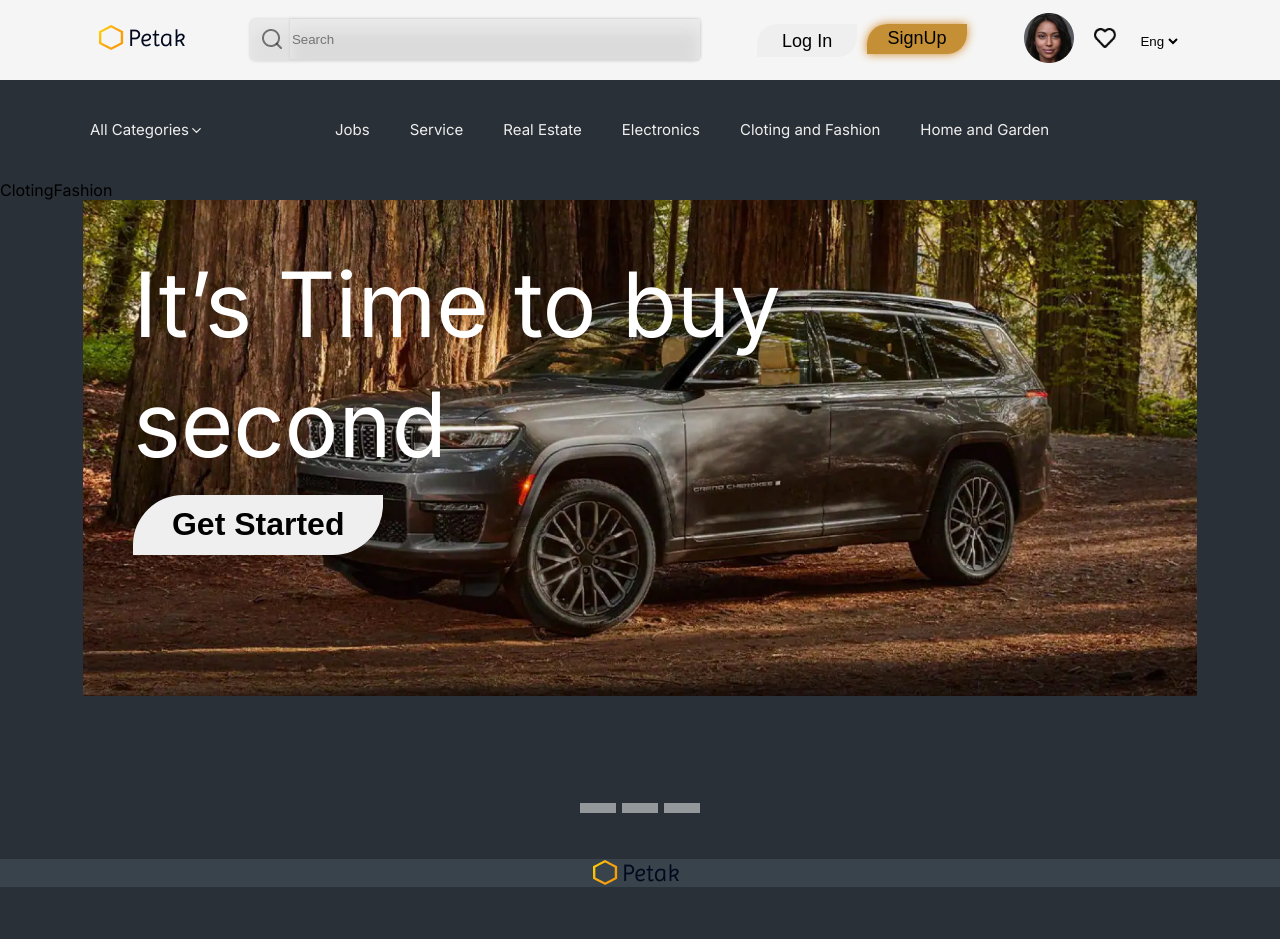
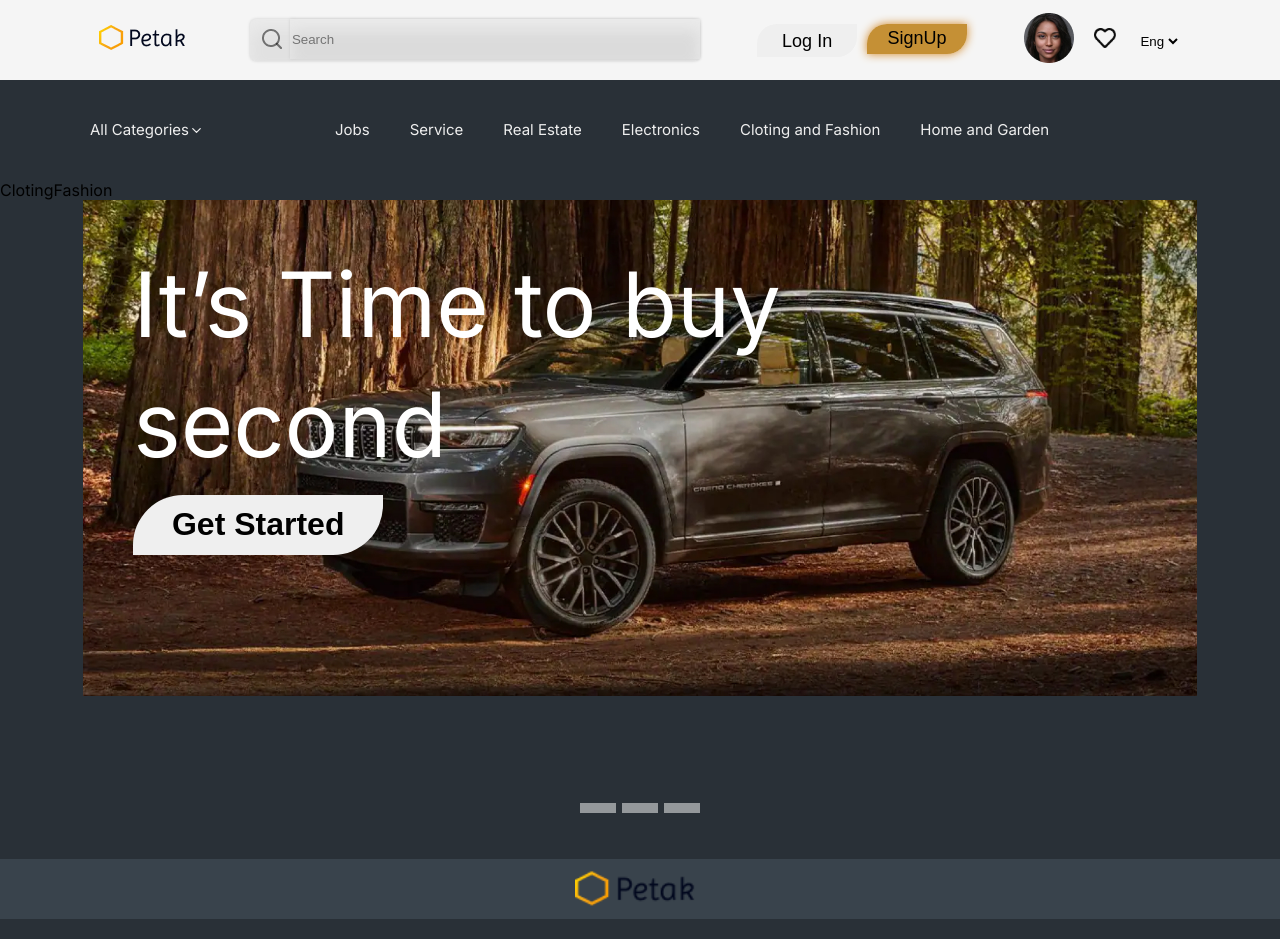
Before and after one commit to AnGu9192/petak, a React (Vite) app: page /ClotingFashion in a window 1280 px wide. Shown: the top 939 px of the page. Built offline with nearby package versions, Linux system fonts and the light colour scheme.

Commit message:
Update Footer.css

```diff
--- a/src/components/footer/Footer.css
+++ b/src/components/footer/Footer.css
@@ -5,8 +5,11 @@
     display: flex;
     align-items: center;
     justify-content: center;
+    height: 60px;
 }
-
+.footer_vector{
+    width: 130px;
+}
 .footer{
    background-color: var(--mainColor);
    padding: 50px 0;
```
